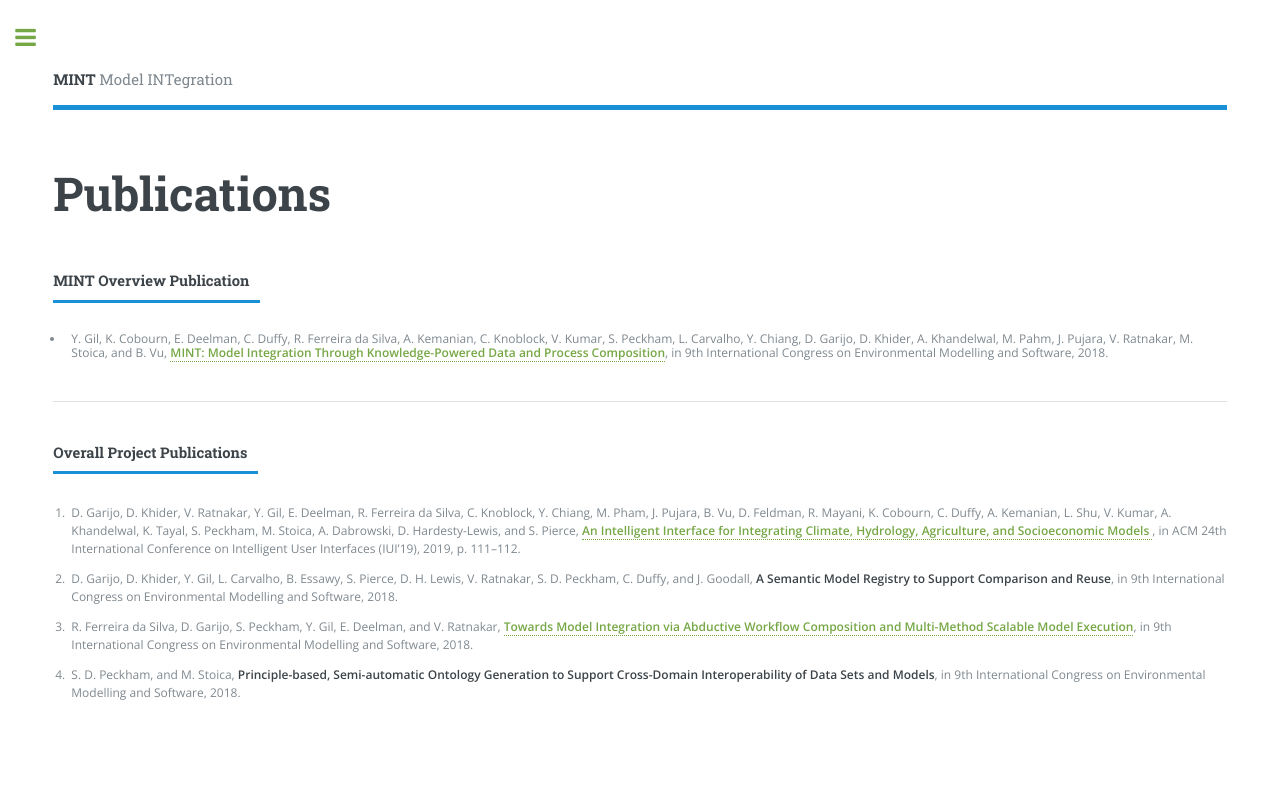
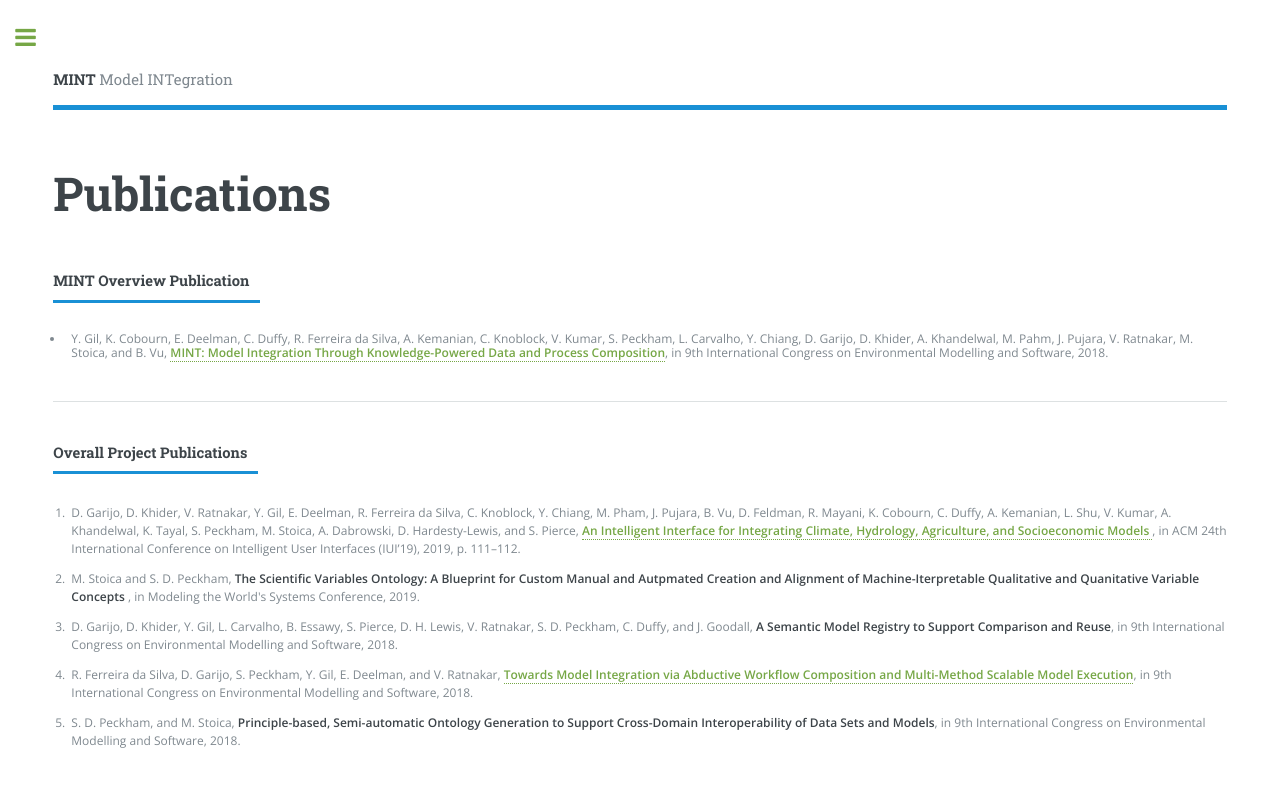
Before and after one commit to KnowledgeCaptureAndDiscovery/MINT, a Jekyll site: the page built from publications.md, in a window 1280 px wide. Shown: the top 787 px of the page. Built offline with Jekyll 4.4.1, drawn with Linux system fonts in a browser that asks for light colours.

Commit message:
updating list of publications

```diff
--- a/publications.md
+++ b/publications.md
@@ -35,6 +35,13 @@
             in ACM 24th International Conference on Intelligent User Interfaces (IUI’19), 2019, p. 111–112.
         </li>
         <li style="margin-bottom: 1em">
+            M. Stoica and S. D. Peckham,
+            <strong>The Scientific Variables Ontology: A Blueprint for Custom Manual and Autpmated
+            Creation and Alignment of Machine-Iterpretable Qualitative and Quanitative Variable Concepts
+            </strong>,
+            in Modeling the World's Systems Conference, 2019.
+        </li>
+        <li style="margin-bottom: 1em">
             D. Garijo, D. Khider, Y. Gil, L. Carvalho, B. Essawy, S. Pierce, D. H. Lewis, V. Ratnakar,
             S. D. Peckham, C. Duffy, and J. Goodall,
             <strong>A Semantic Model Registry to Support Comparison and Reuse</strong>,
```
